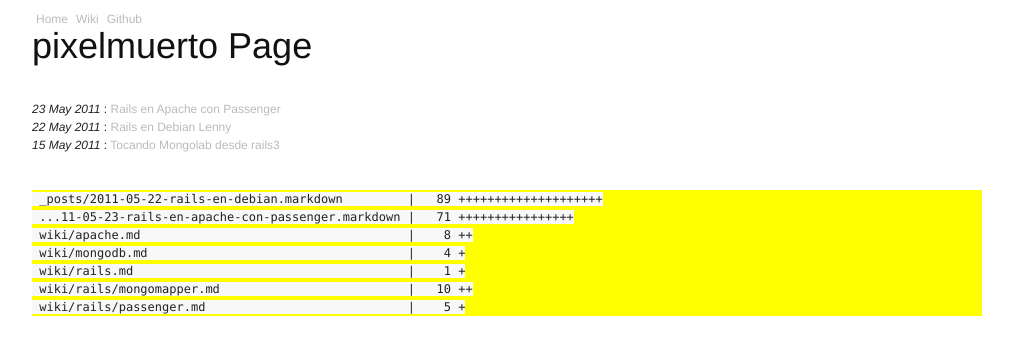
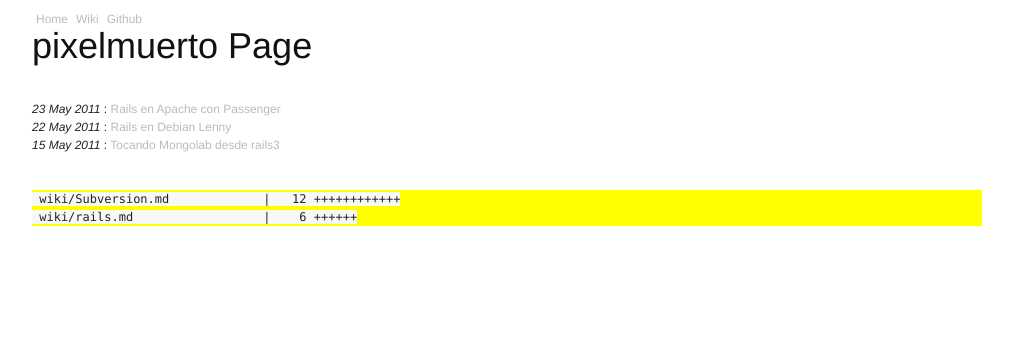
Before and after one commit to pixelmuerto/pixelmuerto.github.com, a Jekyll site: the page built from index.html, in a window 1280 px wide. Shown: the top 355 px of the page, without its empty margins (133-1146 px from the left). Built offline with Jekyll 4.4.1, drawn with Linux system fonts in a browser that asks for light colours; Markdown is read by kramdown in place of the engine named in the settings.

Commit message:
algo de svn

```diff
--- a/_includes/gitDiffStat.markdown
+++ b/_includes/gitDiffStat.markdown
@@ -1,7 +1,2 @@
- _posts/2011-05-22-rails-en-debian.markdown         |   89 ++++++++++++++++++++
- ...11-05-23-rails-en-apache-con-passenger.markdown |   71 ++++++++++++++++
- wiki/apache.md                                     |    8 ++
- wiki/mongodb.md                                    |    4 +
- wiki/rails.md                                      |    1 +
- wiki/rails/mongomapper.md                          |   10 ++
- wiki/rails/passenger.md                            |    5 +
+ wiki/Subversion.md             |   12 ++++++++++++
+ wiki/rails.md                  |    6 ++++++
```
Also changed, not shown: wiki/Subversion.md (+12 -0 lines), wiki/rails.md (+6 -0 lines).
